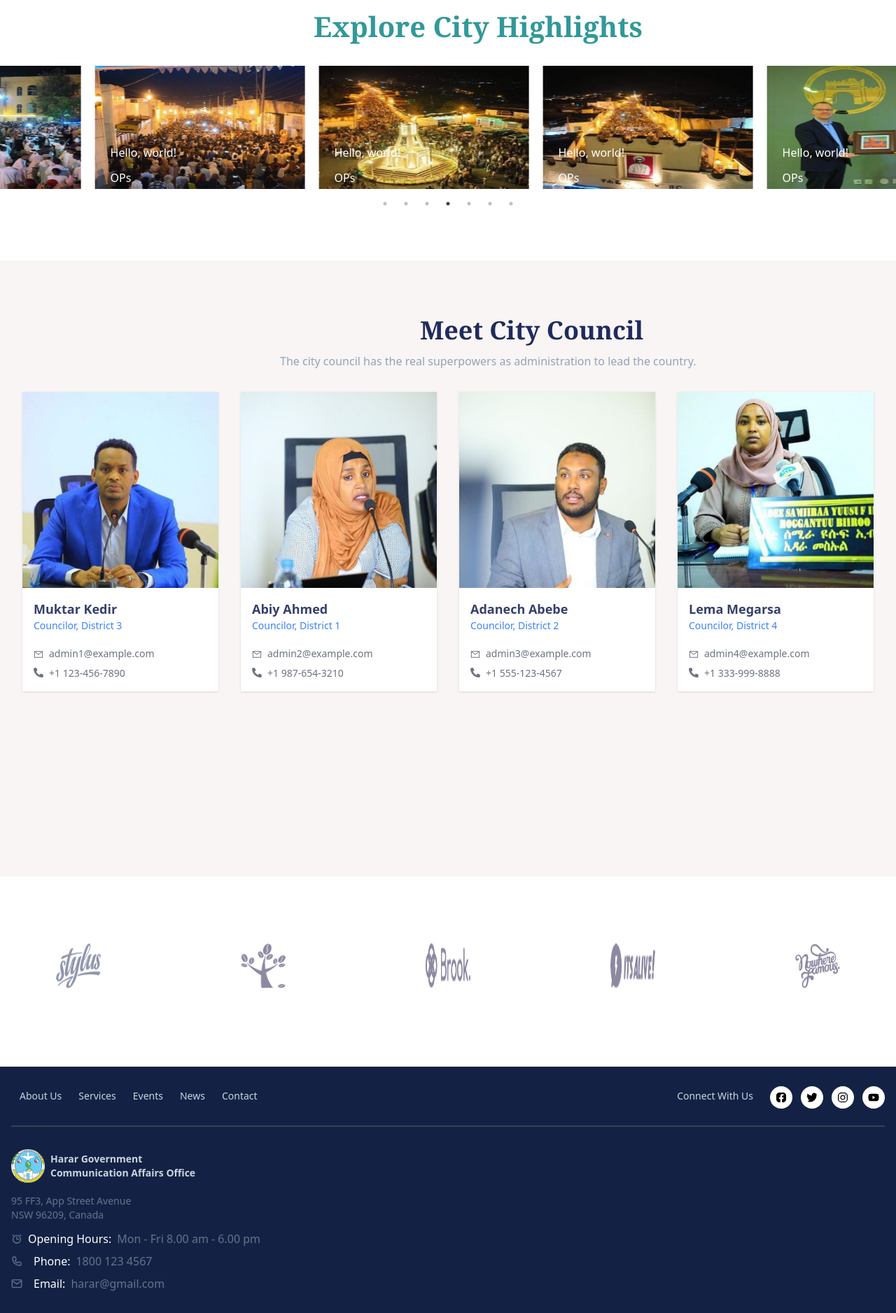
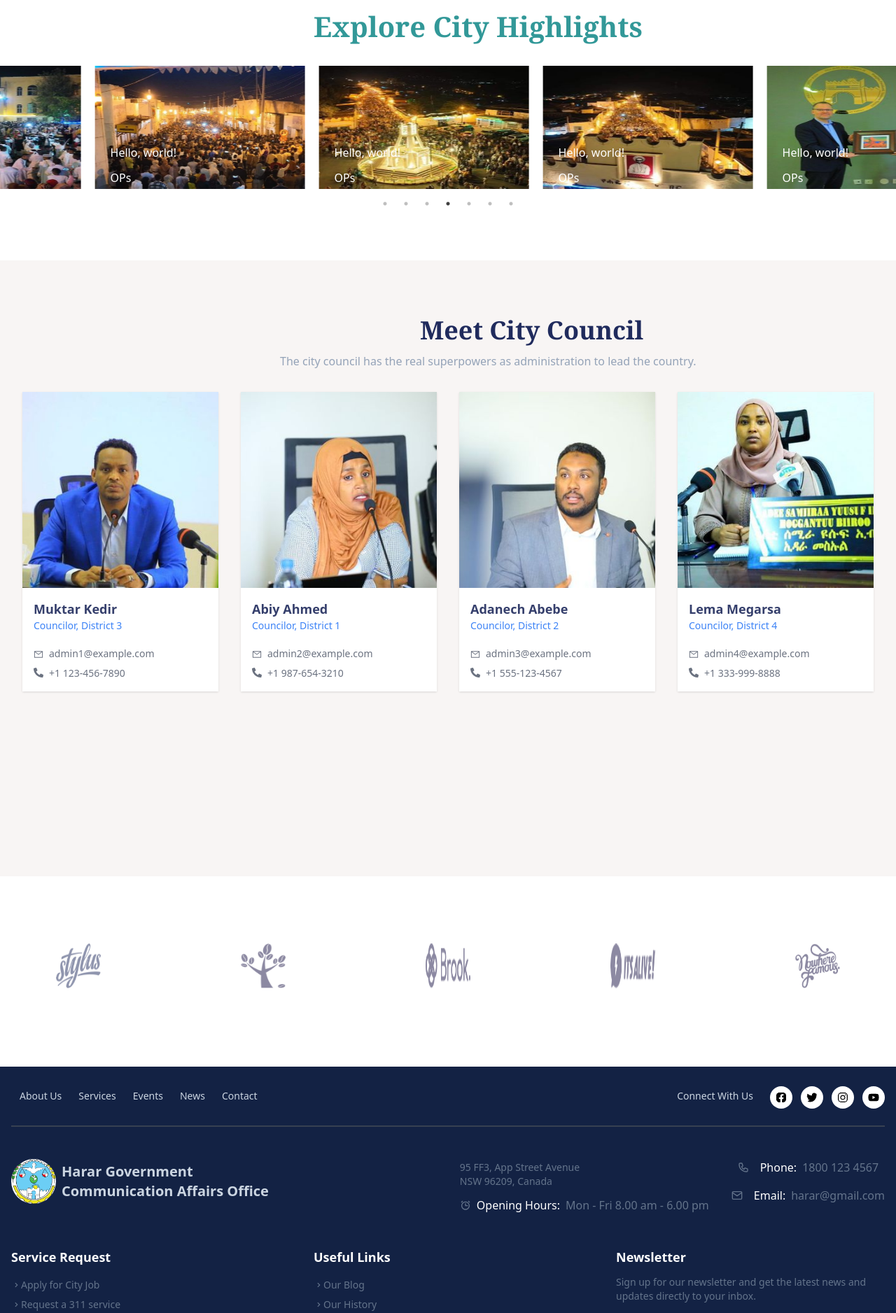
Before and after one commit to fufex3934/frontend, a React (Vite) app: page / in a window 1280 px wide. Shown: the part 4899-6775 px from the top of the page at 70% size. Built offline with nearby package versions, Linux system fonts and the light colour scheme.

Commit message:
dropdown routing start

```diff
--- a/src/App.jsx
+++ b/src/App.jsx
@@ -1,97 +1,18 @@
-import React, { useState, useEffect } from 'react';
-import { BsArrowRightCircle } from 'react-icons/bs'
-import Navs from './components/navbars/navs';
-import Welcome from './components/body/Welcome';
-import Explore from './components/body/Explore';
-import MeetIdeologyLeader from './components/body/MeetIdeologyLeader';
-import HararData from './components/body/HararData';
-import UpcomingEvent from './components/body/UpcomingEvent';
-import News from './components/body/News';
-import OnlineService from './components/body/OnlineService';
-import Footer from './components/body/Footer';
-import BottomImages from './components/body/BottomImages';
-import CityCouncil from './components/body/CityCouncil';
-import ExploreCity from './components/body/ExploreCity';
+import React from 'react'
+import CustomApp from './CustomApp'
+import {Routes,Route} from 'react-router-dom';
+import AboutUs from './components/body/NavDetailPages/AboutUs';
+import Leadership from './components/body/NavDetailPages/Leadership';
+import History from './components/body/NavDetailPages/History';
 const App = () => {
-  const [isLoading, setIsLoading] = useState(false);
+  return (
+    <Routes>
+    <Route path='/' element={<CustomApp/>}/>
+    <Route path='about' element={<AboutUs/>}/>
+    <Route path='about-leadership' element={<Leadership/>}/>
+    <Route path='about-history' element={<History/>}/>
+    </Routes>
+  )
+}
 
-  useEffect(() => {
-    window.onload = () => {
-      setIsLoading(false);
-      window.setInterval(1000)
-    };
-  }, []);
-
-  const data = [
-    {
-      image: 'images/c12.jpg',
-      text1: 'Hello, world!',
-      text2: 'OPs',
-      icon: <BsArrowRightCircle className='text-4xl  fill-white hover:fill-red-500'/>
-    },
-    {
-      image: 'images/car1.jpg',
-      text1: 'Hello, world!',
-      text2: 'OPs',
-      icon: <BsArrowRightCircle className='text-4xl  fill-white hover:fill-red-500' />
-    },
-    {
-      image: 'images/car10.jpg',
-      text1: 'Hello, world!',
-      text2: 'OPs',
-      icon: <BsArrowRightCircle className='text-4xl  fill-white hover:fill-red-500' />
-    },
-    {
-      image: 'images/car6.jpg',
-      text1: 'Hello, world!',
-      text2: 'OPs',
-      icon: <BsArrowRightCircle className='text-4xl  fill-white hover:fill-red-500' />
-    },
-    {
-      image: 'images/car7.jpg',
-      text1: 'Hello, world!',
-      text2: 'OPs',
-      icon: <BsArrowRightCircle className='text-4xl fill-white hover:fill-red-500' />
-    },
-    {
-      image: 'images/car8.jpg',
-      text1: 'Hello, world!',
-      text2: 'OPs',
-      icon: <BsArrowRightCircle className='text-4xl fill-white hover:fill-red-500' />
-    },
-    {
-      image: 'images/car13.jpg',
-      text1: 'Hello, world!',
-      text2: 'OPs',
-      icon: <BsArrowRightCircle className='text-4xl fill-white hover:fill-red-500' />
-    },
-    // Rest of the data array items
-  ];
-
-  return (
-    <div>
-      {isLoading ? (
-        <div className="h-screen flex items-center justify-center">
-          <div className="animate-spin rounded-full h-8 w-8 border-t-4 border-b-4 border-[#3bb5b5]"></div>
-        </div>
-      ) : (
-        <div>
-          <Navs/>
-          <Welcome />
-          <Explore />
-          <MeetIdeologyLeader />
-          <HararData />
-          <UpcomingEvent />
-          <News />
-          <OnlineService />
-          <ExploreCity data={data} />
-          <CityCouncil />
-          <BottomImages />
-          <Footer />
-        </div>
-      )}
-    </div>
-  );
-};
-
-export default App;
+export default App
--- /dev/null
+++ b/src/CustomApp.jsx
@@ -0,0 +1,97 @@
+import React, { useState, useEffect } from 'react';
+import { BsArrowRightCircle } from 'react-icons/bs'
+import Navs from './components/navbars/navs';
+import Welcome from './components/body/Welcome';
+import Explore from './components/body/Explore';
+import MeetIdeologyLeader from './components/body/MeetIdeologyLeader';
+import HararData from './components/body/HararData';
+import UpcomingEvent from './components/body/UpcomingEvent';
+import News from './components/body/News';
+import OnlineService from './components/body/OnlineService';
+import Footer from './components/body/Footer';
+import BottomImages from './components/body/BottomImages';
+import CityCouncil from './components/body/CityCouncil';
+import ExploreCity from './components/body/ExploreCity';
+const CustomApp = () => {
+  const [isLoading, setIsLoading] = useState(false);
+
+  useEffect(() => {
+    window.onload = () => {
+      setIsLoading(false);
+      window.setInterval(1000)
+    };
+  }, []);
+
+  const data = [
+    {
+      image: 'images/c12.jpg',
+      text1: 'Hello, world!',
+      text2: 'OPs',
+      icon: <BsArrowRightCircle className='text-4xl  fill-white hover:fill-red-500'/>
+    },
+    {
+      image: 'images/car1.jpg',
+      text1: 'Hello, world!',
+      text2: 'OPs',
+      icon: <BsArrowRightCircle className='text-4xl  fill-white hover:fill-red-500' />
+    },
+    {
+      image: 'images/car10.jpg',
+      text1: 'Hello, world!',
+      text2: 'OPs',
+      icon: <BsArrowRightCircle className='text-4xl  fill-white hover:fill-red-500' />
+    },
+    {
+      image: 'images/car6.jpg',
+      text1: 'Hello, world!',
+      text2: 'OPs',
+      icon: <BsArrowRightCircle className='text-4xl  fill-white hover:fill-red-500' />
+    },
+    {
+      image: 'images/car7.jpg',
+      text1: 'Hello, world!',
+      text2: 'OPs',
+      icon: <BsArrowRightCircle className='text-4xl fill-white hover:fill-red-500' />
+    },
+    {
+      image: 'images/car8.jpg',
+      text1: 'Hello, world!',
+      text2: 'OPs',
+      icon: <BsArrowRightCircle className='text-4xl fill-white hover:fill-red-500' />
+    },
+    {
+      image: 'images/car13.jpg',
+      text1: 'Hello, world!',
+      text2: 'OPs',
+      icon: <BsArrowRightCircle className='text-4xl fill-white hover:fill-red-500' />
+    },
+    // Rest of the data array items
+  ];
+
+  return (
+    <>
+      {isLoading ? (
+        <div className="h-screen flex items-center justify-center">
+          <div className="animate-spin rounded-full h-8 w-8 border-t-4 border-b-4 border-[#3bb5b5]"></div>
+        </div>
+      ) : (
+        <div>
+          <Navs/>
+          <Welcome />
+          <Explore />
+          <MeetIdeologyLeader />
+          <HararData />
+          <UpcomingEvent />
+          <News />
+          <OnlineService />
+          <ExploreCity data={data} />
+          <CityCouncil />
+          <BottomImages />
+          <Footer />
+        </div>
+      )}
+    </>
+  );
+};
+
+export default CustomApp;
--- a/src/components/body/Footer.jsx
+++ b/src/components/body/Footer.jsx
@@ -4,6 +4,7 @@ import { FiMail } from 'react-icons/fi';
 import { BiChevronRight, BiAlarm } from 'react-icons/bi';
 import { FaTwitter, FaInstagram, FaYoutube, FaFacebookSquare } from 'react-icons/fa';
 import './css/Footer.css';
+
 const Footer = () => {
   return (
     <div className="bg-[#132244]">
@@ -47,22 +48,29 @@ const Footer = () => {
         <hr className="border-b border-gray-700 mt-6" />
 
         <footer className="container mx-auto py-8">
+          <div className="flex flex-col md:flex-row items-center justify-between">
+            {/* left div */}
             <div className="flex items-center">
               <a href="#">
-              <img className="h-12 w-12 rounded-full" src="./harar.png" alt="Logo" />
+                <img className="h-16 w-16 rounded-full" src="./harar.png" alt="Logo" />
               </a>
               <a href="#">
-              <h1 className="text-slate-300 text-base ml-2 font-bold md:text-sm">
+                <h1 className="text-slate-300 text-base ml-2 font-bold md:text-xl">
                   Harar Government<br /> Communication Affairs Office
                 </h1>
               </a>
             </div>
+            {/* right div */}
+            <div className="flex flex-col md:flex-row items-center mt-4 md:mt-0 md:ml-8">
+              <div className="flex flex-col items-center md:items-start">
                 <p className="text-slate-500 text-sm mt-2 py-2">95 FF3, App Street Avenue<br />NSW 96209, Canada</p>
                 <div className="flex items-center mt-1">
                   <BiAlarm className="text-slate-500 mr-2" />
                   <span className="text-white">Opening Hours:</span>
                   <span className="ml-2 text-slate-500">Mon - Fri 8.00 am - 6.00 pm</span>
                 </div>
+              </div>
+              <div className="flex flex-col items-center mt-4 md:mt-0 md:ml-8">
                 <div className="relative my-2 flex items-center">
                   <HiOutlinePhone className="text-slate-500" />
                   <span className="text-white ml-4">Phone:</span>
@@ -76,6 +84,9 @@ const Footer = () => {
                   <span className="ml-2 text-slate-500 hover:text-red-600 cursor-pointer">
                     harar@gmail.com
                   </span>
+                </div>
+              </div>
+            </div>
           </div>
 
           <div className="grid grid-cols-1 md:grid-cols-3 gap-12 mt-12">
@@ -113,41 +124,35 @@ const Footer = () => {
                   <BiChevronRight /> Our History
                 </span>
                 <span className="text-slate-500 text-sm py-1 cursor-pointer flex items-center hover:text-red-600">
-                  <BiChevronRight /> Documentation
+                  <BiChevronRight /> Support Center
                 </span>
                 <span className="text-slate-500 text-sm py-1 cursor-pointer flex items-center hover:text-red-600">
-                  <BiChevronRight /> Environmental
+                  <BiChevronRight /> Privacy Policy
                 </span>
                 <span className="text-slate-500 text-sm py-1 cursor-pointer flex items-center hover:text-red-600">
-                  <BiChevronRight /> Town Gallery
-                </span>
-                <span className="text-slate-500 text-sm py-1 cursor-pointer flex items-center hover:text-red-600">
-                  <BiChevronRight /> Department
+                  <BiChevronRight /> Terms of Service
                 </span>
               </div>
             </div>
 
             <div>
-              <p className="text-white text-lg font-bold">City News & Updates</p>
-              <p className="text-slate-500 text-sm py-3">
-                The latest Harar Government Communication Affairs Office news, articles, and resources, sent straight to your inbox every month.
+              <p className="text-white text-lg font-bold">Newsletter</p>
+              <div className="py-3">
+                <p className="text-slate-500 text-sm">
+                  Sign up for our newsletter and get the latest news and updates directly to your inbox.
                 </p>
-              <div className="flex">
+                <div className="mt-4">
                   <input
-                  className="py-2 px-2 focus:outline-none"
+                    className="w-full bg-white rounded-md py-2 px-3 text-gray-700 placeholder-gray-500 focus:outline-none focus:ring-2 focus:ring-red-500"
                     type="email"
-                  placeholder="Your Email"
+                    placeholder="Enter your email"
                   />
-                <button className="uppercase bg-red-500 text-white hover:bg-blue-600 px-2 py-2 -ml-10">
+                  <button className="bg-red-500 rounded-md py-2 px-4 mt-2 text-white text-sm hover:bg-red-600 transition duration-300 ease-in-out focus:outline-none focus:ring-2 focus:ring-red-500">
                     Subscribe
                   </button>
                 </div>
               </div>
             </div>
-          <div className="bg-[#06163a] h-20 w-full absolute mt-[64px] left-0 ">
-            <p className="text-center pt-8 text-slate-500 italic">
-              © {new Date().getFullYear()} Harar Government Communication Affairs Office. All rights reserved.
-            </p>
           </div>
         </footer>
       </div>
--- /dev/null
+++ b/src/components/body/NavDetailPages/History.jsx
@@ -0,0 +1,11 @@
+import React from 'react'
+
+const History = () => {
+  return (
+    <div>
+      History Page
+    </div>
+  )
+}
+
+export default History
--- /dev/null
+++ b/src/components/body/NavDetailPages/Leadership.jsx
@@ -0,0 +1,11 @@
+import React from 'react'
+
+const Leadership = () => {
+  return (
+    <div>
+      LeaderShip Page
+    </div>
+  )
+}
+
+export default Leadership
--- a/src/components/navbars/bottomnav/BottomNav.jsx
+++ b/src/components/navbars/bottomnav/BottomNav.jsx
@@ -1,7 +1,9 @@
 import React, { useState, useEffect } from 'react';
 import Language from './Language';
 import '../../styles/navbar.css';
+import { useNavigate } from 'react-router-dom';
 const BottomNavbar = () => {
+  const navigate = useNavigate();
   const [showNavbar, setShowNavbar] = useState(true);
   const [isOpen, setIsOpen] = useState(false);
 
@@ -24,7 +26,8 @@ const BottomNavbar = () => {
   }, []);
 
   return (
-    <nav className={`navbar ${showNavbar ? 'fixed top-0 z-50 left-0 right-0 transition: all 300ms ease-in-out shadow-md' : ''} lg:block`}>
+
+      <nav className={`navbar ${showNavbar ? 'fixed top-0 z-50 left-0 right-0 transition: all 300ms ease-in-out shadow-md' : ''} lg:block`}>
       <div className="bg-white/100   p-4">
         <ul className="flex items-center">
           {!isOpen && (
@@ -50,14 +53,13 @@ const BottomNavbar = () => {
 
           <div className="hidden lg:block">
             <ul className="flex items-center space-x-2">
-                            <li className="group z-10 relative dropdown text-gray-600 text-md font-serif">
-                  <a className="inline-flex w-full cursor-pointer
+              <li className="group z-10 relative dropdown text-gray-600 text-md font-serif">
+                  <a href='/' className="inline-flex w-full cursor-pointer
                   justify-center gap-x-0 bg-white px-3 py-2 text-sm
                    text-[#1e293b] hover:bg-[#3bb5b5] hover:text-white"
                   id="menu-button" aria-expanded="true" aria-haspopup="true">
                     Home
                   </a>
-
                 </li>
 
             <li className="group z-10 relative dropdown   text-gray-600 hover:text-[#3bb5b5] cursor-pointer text-md font-serif ">
@@ -69,9 +71,9 @@ const BottomNavbar = () => {
               </a>
               <div className="group-hover:block dropdown-menu absolute hidden h-auto">
                 <ul className="top-0 w-48 bg-white  px-6 py-8 shadow  ">
-                    <li className="py-1"><a   className="block text-gray-900  text-sm hover:bg-[#3bb5b5] hover:text-white hover:px-5 hover:-ml-5  hover:py-1 cursor-pointer">About Us</a></li>
-                    <li className="py-1"><a className="block text-gray-900  text-sm hover:bg-[#3bb5b5] hover:text-white hover:px-5 hover:-ml-5  hover:py-1 cursor-pointer">Leadership</a></li>
-                    <li className="py-1"><a className="block text-gray-900  text-sm hover:bg-[#3bb5b5] hover:text-white hover:px-5 hover:-ml-5  hover:py-1 cursor-pointer">History</a></li>
+                    <li className="py-1"><button onClick={()=>navigate('about')}  className="block text-gray-900  text-sm hover:bg-[#3bb5b5] hover:text-white hover:px-5 hover:-ml-5  hover:py-1 cursor-pointer">About Us</button></li>
+                    <li className="py-1"><button onClick={()=>navigate('about-leadership')} className="block text-gray-900  text-sm hover:bg-[#3bb5b5] hover:text-white hover:px-5 hover:-ml-5  hover:py-1 cursor-pointer">Leadership</button></li>
+                    <li className="py-1"><button onClick={()=>navigate('about-history')} className="block text-gray-900  text-sm hover:bg-[#3bb5b5] hover:text-white hover:px-5 hover:-ml-5  hover:py-1 cursor-pointer">History</button></li>
                 </ul>
               </div>
             </li>
@@ -234,7 +236,7 @@ const BottomNavbar = () => {
                           <div className="group-hover:block dropdown-menu relative hidden h-auto ">
 
                           <ul className="top-0 w-40 bg-[#1e293b] px-6 py-8 shadow  ">
-                              <li className="py-1"><a className="block text-white text-sm hover:bg-[#3bb5b5] hover:text-white hover:px-5 hover:-ml-5  hover:py-1 cursor-pointer">About Us</a></li>
+                              <li className="py-1"><a  className="block text-white text-sm hover:bg-[#3bb5b5] hover:text-white hover:px-5 hover:-ml-5  hover:py-1 cursor-pointer">About Us</a></li>
                               <li className="py-1"><a className="block text-white text-sm hover:bg-[#3bb5b5] hover:text-white hover:px-5 hover:-ml-5  hover:py-1 cursor-pointer">Leadership</a></li>
                               <li className="py-1"><a className="block text-white text-sm hover:bg-[#3bb5b5] hover:text-white hover:px-5 hover:py-1 hover:-ml-5  cursor-pointer">History</a></li>
                           </ul>
@@ -338,6 +340,7 @@ const BottomNavbar = () => {
         </ul>
       </div>
     </nav>
+
   );
 };
 
--- a/src/main.jsx
+++ b/src/main.jsx
@@ -2,10 +2,10 @@ import React from 'react'
 import ReactDOM from 'react-dom/client'
 import App from './App.jsx'
 import './index.css'
-
+import { BrowserRouter } from 'react-router-dom'
 
 ReactDOM.createRoot(document.getElementById('root')).render(
   <React.StrictMode>
-    <App />
+    <BrowserRouter><App /></BrowserRouter>
   </React.StrictMode>,
 )
```
Lines whose indentation alone changed are shown as unchanged.
